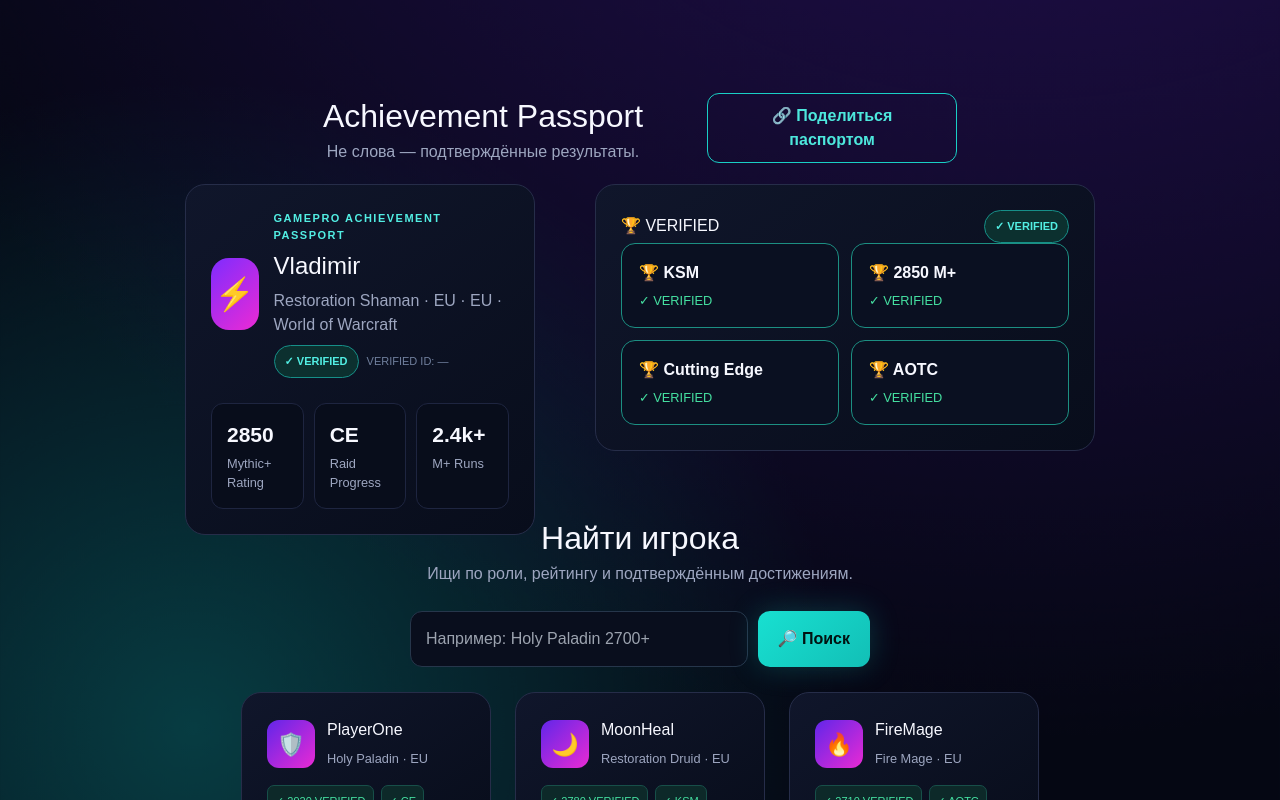
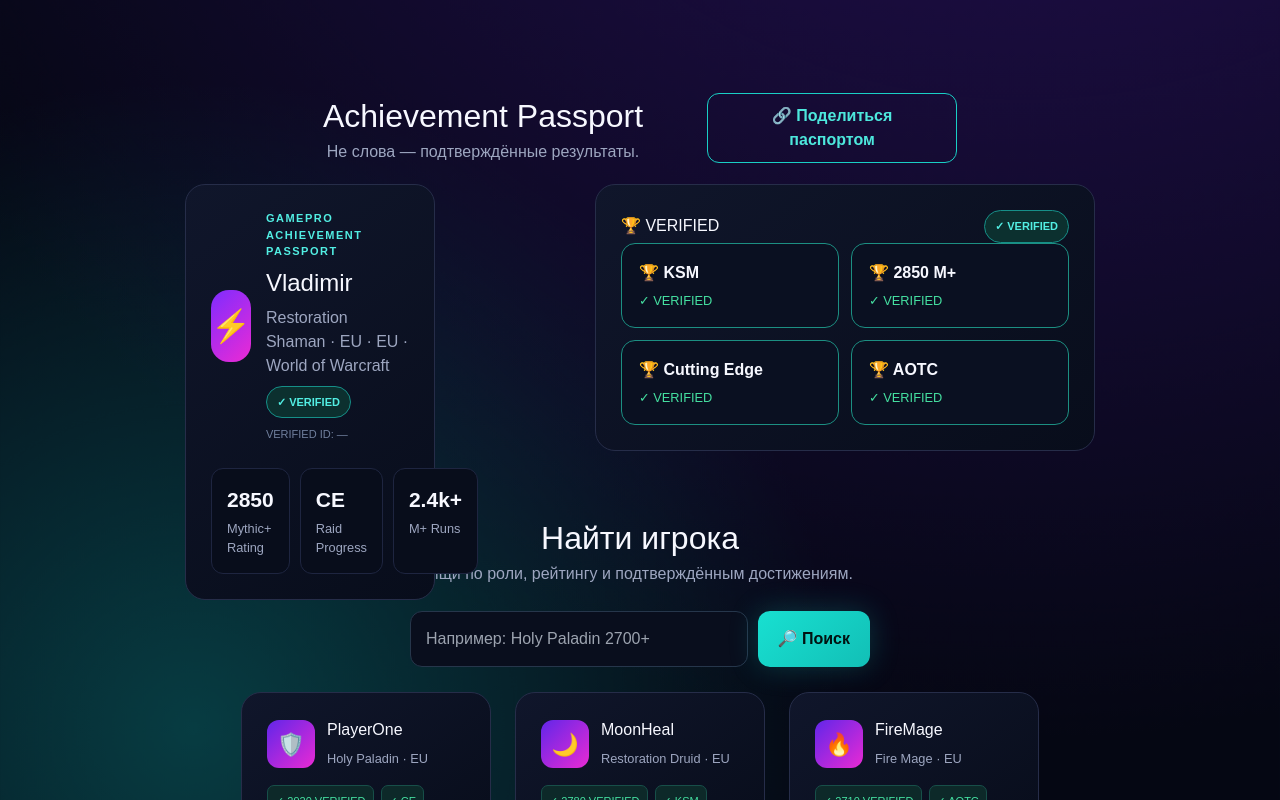
Before and after one commit to vesttrading/gamepro-market, a Next.js app: page / in a window 1280 px wide. Shown: the part 540-1340 px from the top of the page. Built offline with nearby package versions, Linux system fonts and the light colour scheme; no server answers.

Commit message:
Reduce width of passport grid div to 250px

```diff
--- a/app/globals.css
+++ b/app/globals.css
@@ -111,8 +111,8 @@ div[style*="justifyContent: \"space-between\""] {
   position: absolute !important;
   left: 0 !important;
   top: 0 !important;
-  width: 350px !important;
-  max-width: 350px !important;
+  width: 250px !important;
+  max-width: 250px !important;
 }
 
 /* Блок ачивок справа */
```
